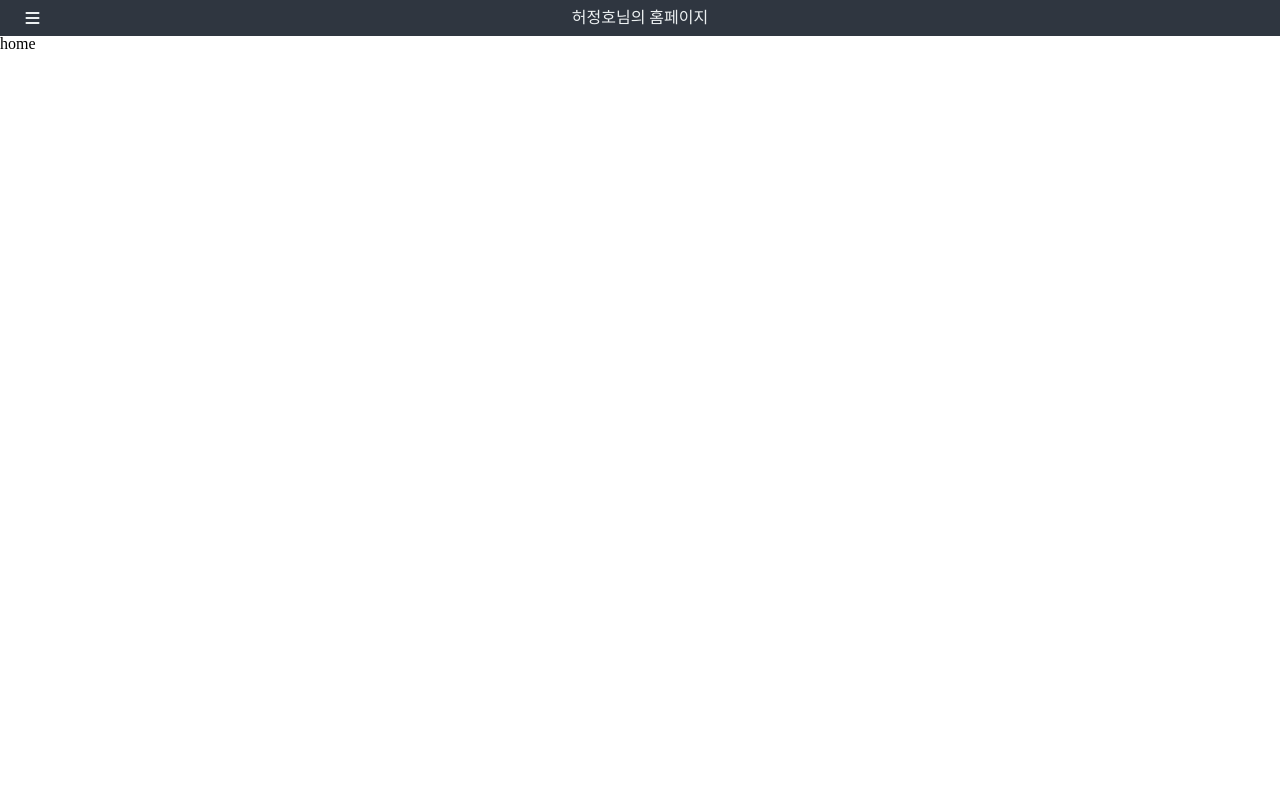
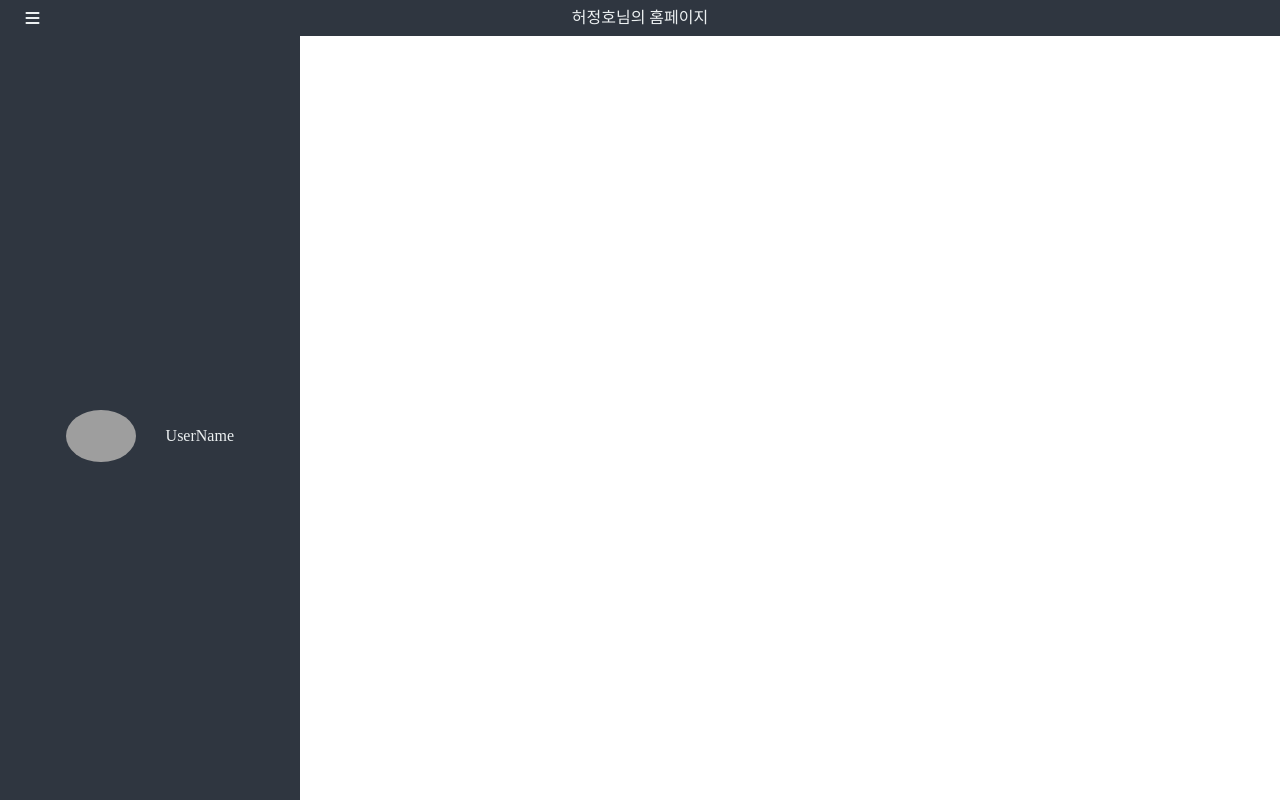
Before and after one commit to Choco0914/Mini-project-with-React, a React (Create React App) app: page / in a window 1280 px wide. Built offline with nearby package versions, Linux system fonts and the light colour scheme; grey boxes are pictures that could not be loaded.

Commit message:
메뉴를 위한 네비게이터 컴포넌트와 프로필 컴포넌트 추가하기

```diff
--- a/src/components/GolbalStyles.js
+++ b/src/components/GolbalStyles.js
@@ -10,7 +10,12 @@ const globalStyles = createGlobalStyle`
     *{
         box-sizing:border-box;
     }
-
+    html,
+    body,
+    #root {
+        overflow: hidden;
+        height: 100%;
+    }
 `;
 
 export default globalStyles;
--- a/src/components/Home.js
+++ b/src/components/Home.js
@@ -1,14 +1,17 @@
 import React from "react";
 import styled from "styled-components";
 import Header from "./Header";
+import Navigator from "./Navigator";
 
-const HomeContainer = styled.div``;
+const HomeContainer = styled.div`
+  height: 100%;
+`;
 
 const Home = () => {
   return (
     <HomeContainer>
       <Header />
-      home
+      <Navigator />
     </HomeContainer>
   );
 };
--- /dev/null
+++ b/src/components/Navigator.js
@@ -0,0 +1,23 @@
+import React from "react";
+import styled from "styled-components";
+import Profile from "./Profile";
+
+const NavContainer = styled.div`
+  display: flex;
+  padding: 10px;
+  justify-content: center;
+  height: 100%;
+  width: 300px;
+  background-color: #2f3640;
+  color: #ecf0f1;
+`;
+
+const Navigator = () => {
+  return (
+    <NavContainer>
+      <Profile />
+    </NavContainer>
+  );
+};
+
+export default Navigator;
--- /dev/null
+++ b/src/components/Profile.js
@@ -0,0 +1,27 @@
+import React from "react";
+import styled from "styled-components";
+
+const ProContainer = styled.div`
+  display: flex;
+  align-items: center;
+  justify-content: space-between;
+  min-width: 60%;
+`;
+const UserImg = styled.img`
+  max-height: 70px;
+  max-width: 70px;
+  border-radius: 50%;
+`;
+
+const UserName = styled.span``;
+
+const Profile = () => {
+  return (
+    <ProContainer>
+      <UserImg src="https://avatars2.githubusercontent.com/u/39004543?s=460&v=4" />
+      <UserName>UserName</UserName>
+    </ProContainer>
+  );
+};
+
+export default Profile;
```
Also changed, not shown: 1 other file (tests, documents, lock files or other folders).
